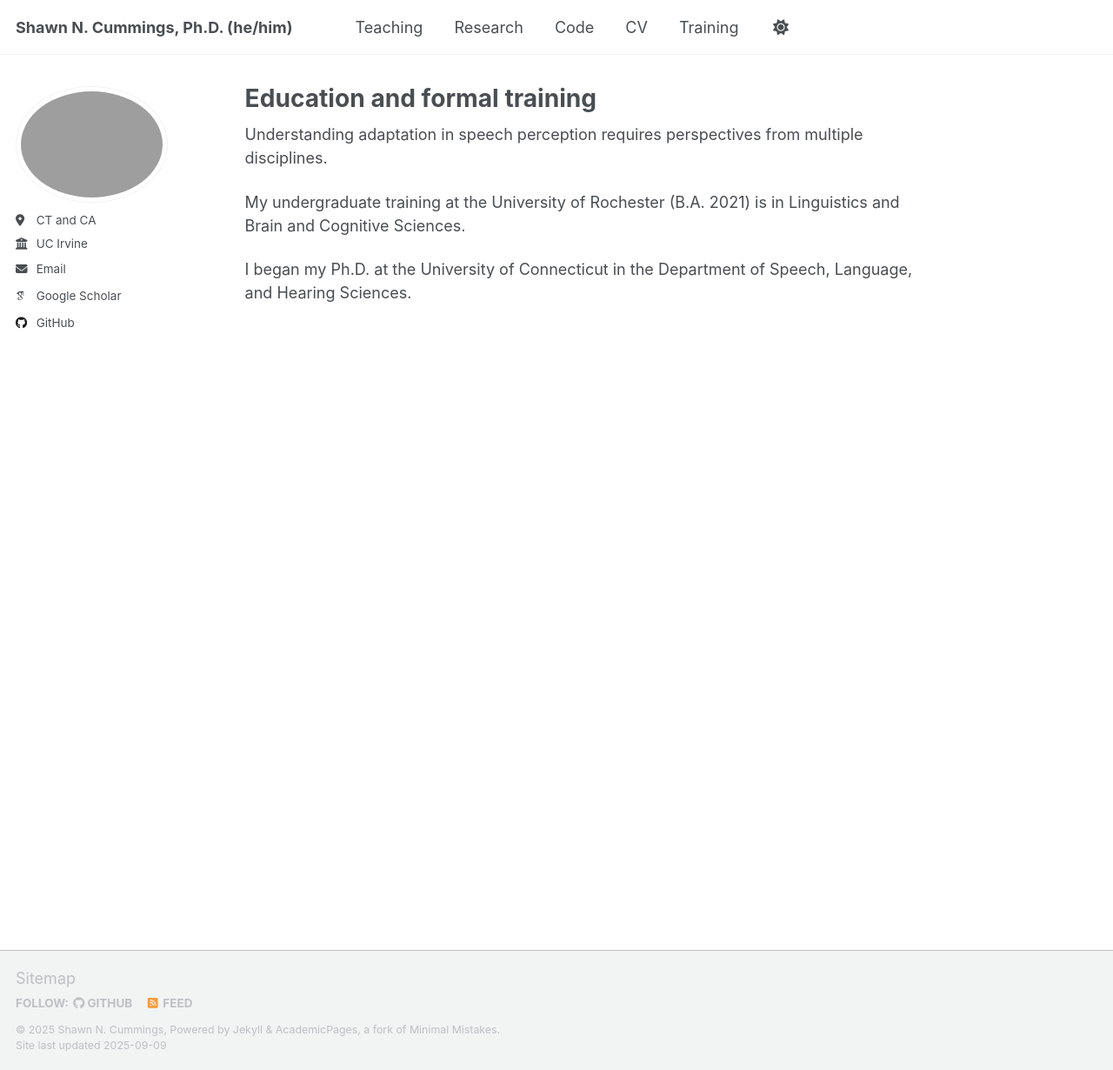
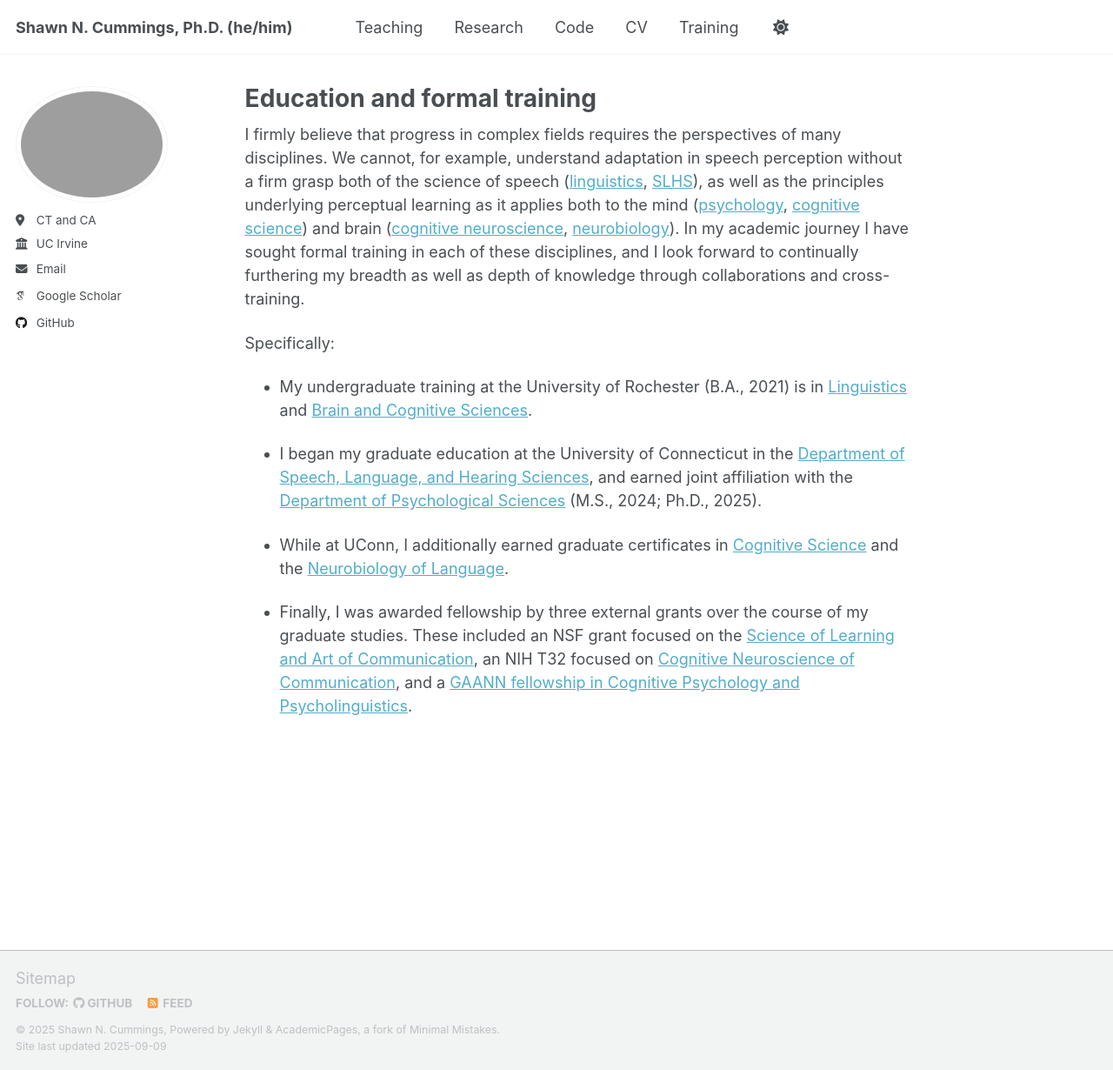
Before and after one commit to ShawnNCummings/ShawnNCummings.github.io, a Jekyll site: the page built from _pages/training.md, in a window 1280 px wide and 1230 px high. Shown: the whole window at 87% size. Built offline with Jekyll 4.4.1, drawn with Linux system fonts in a browser that asks for light colours; some web fonts are replaced; a script that is not in the unit is left out.

Commit message:
Update training.md

```diff
--- a/_pages/training.md
+++ b/_pages/training.md
@@ -4,8 +4,14 @@ title: "Education and formal training"
 author_profile: true
 ---
 
-Understanding adaptation in speech perception requires perspectives from multiple disciplines.
+I firmly believe that progress in complex fields requires the perspectives of many disciplines. We cannot, for example, understand adaptation in speech perception without a firm grasp both of the science of speech ([linguistics](https://www.sas.rochester.edu/lin/), [SLHS](https://speech-language-hearing.uconn.edu/)), as well as the principles underlying perceptual learning as it applies both to the mind ([psychology](https://psychology.uconn.edu/phd/language-and-cognition/), [cognitive science](https://cogsci.uconn.edu/graduate-certificate/)) and brain ([cognitive neuroscience](https://cncct.research.uconn.edu/), [neurobiology](https://nbl.cogsci.uconn.edu/)). In my academic journey I have sought formal training in each of these disciplines, and I look forward to continually furthering my breadth as well as depth of knowledge through collaborations and cross-training.
 
-My undergraduate training at the University of Rochester (B.A. 2021) is in Linguistics and Brain and Cognitive Sciences.
+Specifically:
 
-I began my Ph.D. at the University of Connecticut in the Department of Speech, Language, and Hearing Sciences.
+-   My undergraduate training at the University of Rochester (B.A., 2021) is in [Linguistics](https://www.sas.rochester.edu/lin/) and [Brain and Cognitive Sciences](https://www.sas.rochester.edu/bcs/).
+
+-   I began my graduate education at the University of Connecticut in the [Department of Speech, Language, and Hearing Sciences](https://speech-language-hearing.uconn.edu/), and earned joint affiliation with the [Department of Psychological Sciences](https://psychology.uconn.edu/phd/language-and-cognition/) (M.S., 2024; Ph.D., 2025).
+
+-   While at UConn, I additionally earned graduate certificates in [Cognitive Science](https://cogsci.uconn.edu/graduate-certificate/) and the [Neurobiology of Language](https://nbl.cogsci.uconn.edu/).
+
+-   Finally, I was awarded fellowship by three external grants over the course of my graduate studies. These included an NSF grant focused on the [Science of Learning and Art of Communication](https://web.archive.org/web/20240707222724/https://slac.uconn.edu/), an NIH T32 focused on [Cognitive Neuroscience of Communication](https://cncct.research.uconn.edu/), and a [GAANN fellowship in Cognitive Psychology and Psycholinguistics](https://psychology.uconn.edu/phd/language-and-cognition/gaann-fellowship-program/).
```
